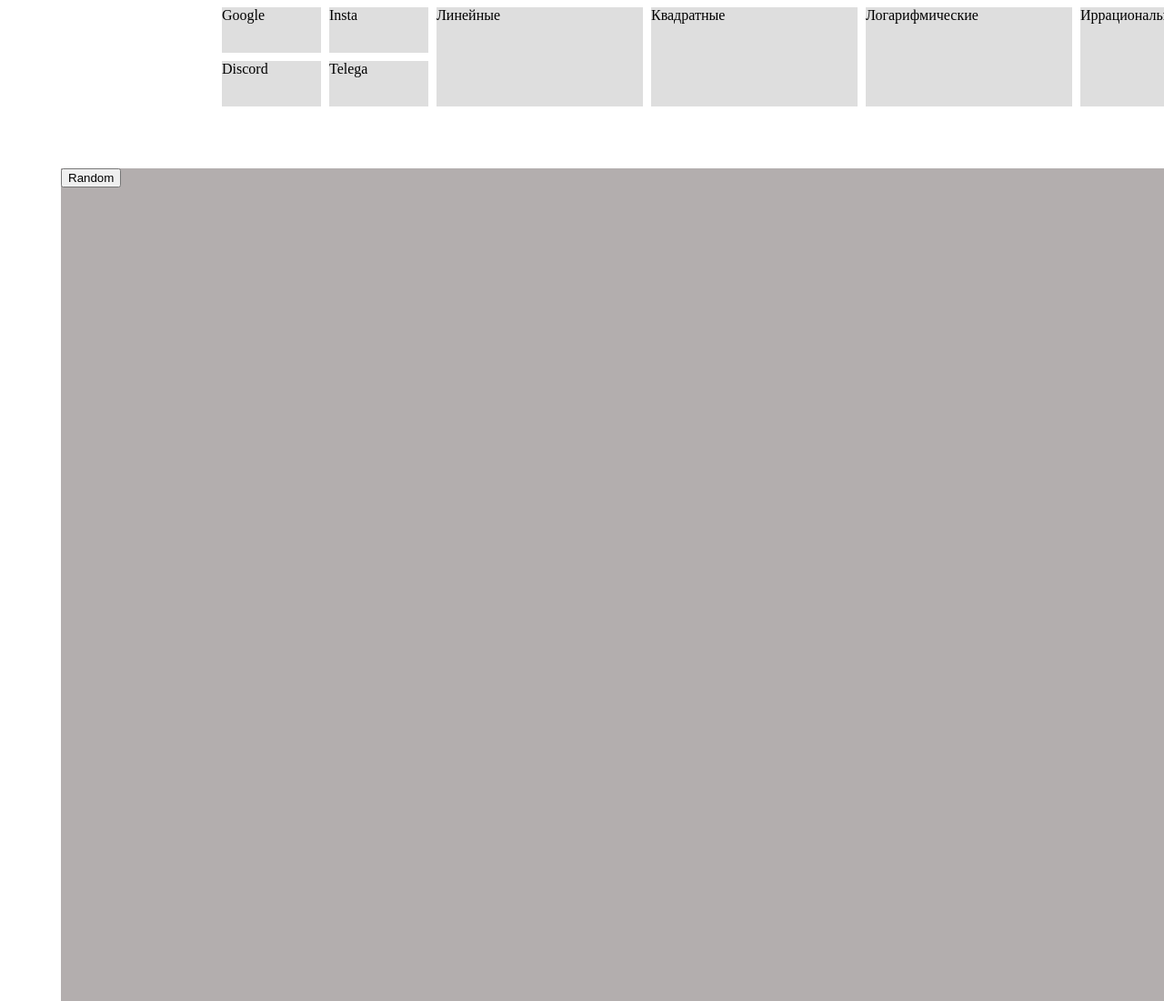
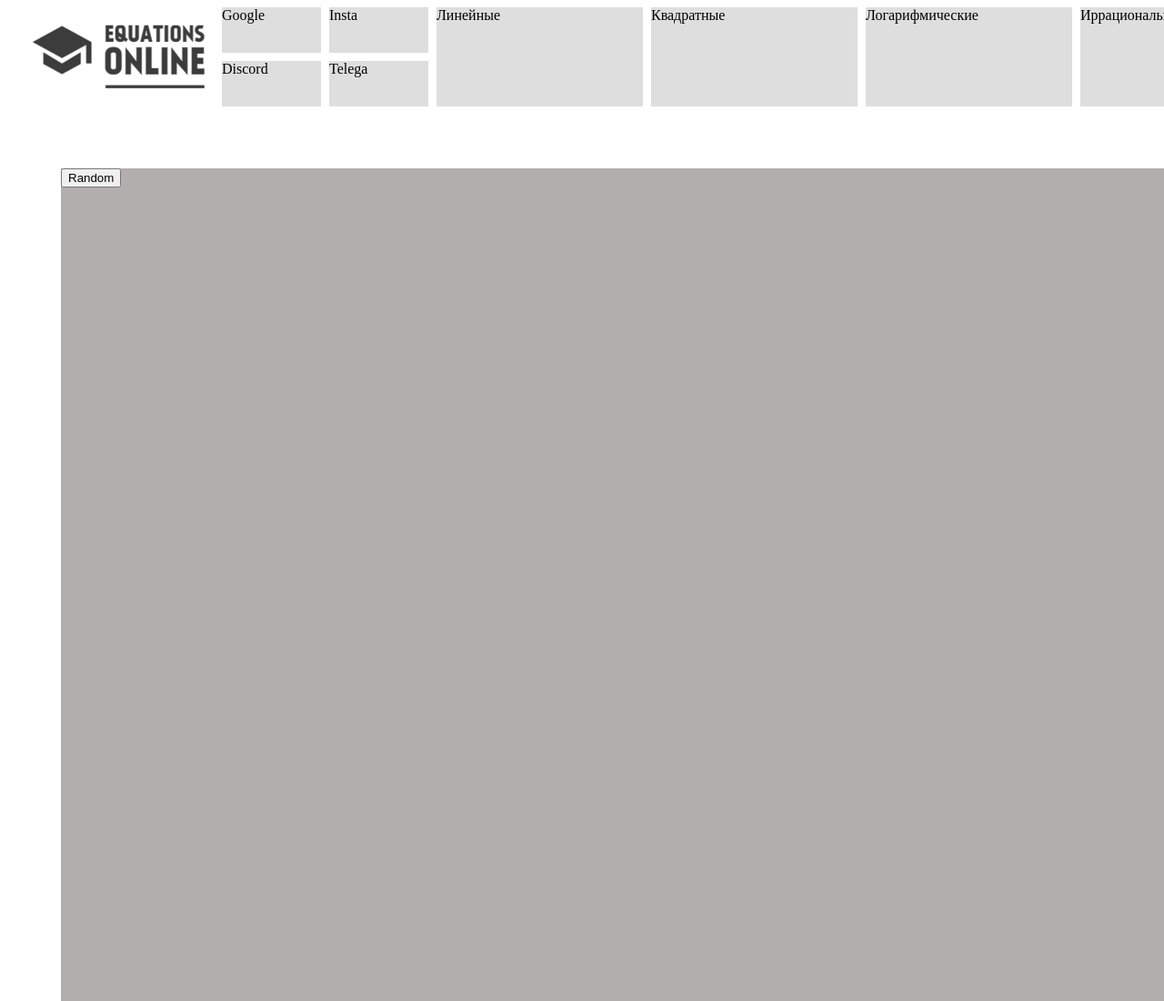
Before and after one commit to pixxbe/equations, a plain HTML site: page index.html in a window 1280 px wide. Shown: the top 1100 px of the page at 91% size. Drawn offline with Linux system fonts and the light colour scheme.

Commit message:
Update index.html

```diff
--- a/index.html
+++ b/index.html
@@ -11,7 +11,7 @@
 <body>
     <header>
         <div class="logo">
-            <img src="images/LOGO" alt="">
+            <img src="images/LOGO.png" alt="">
         </div>
         <div class="Google">Google</div>
         <div class="Discord">Discord</div>
```
